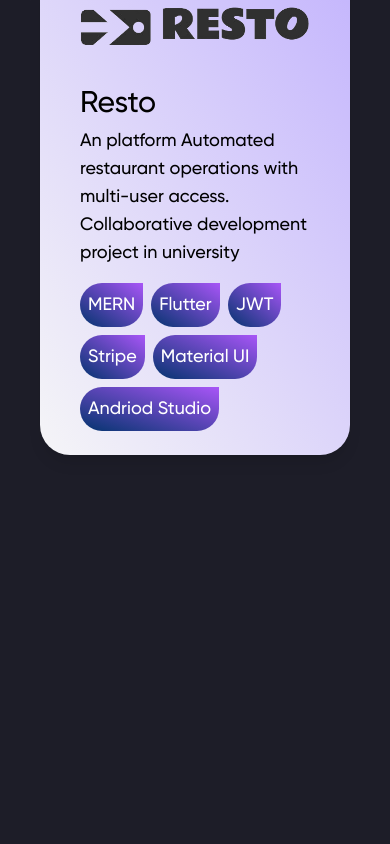
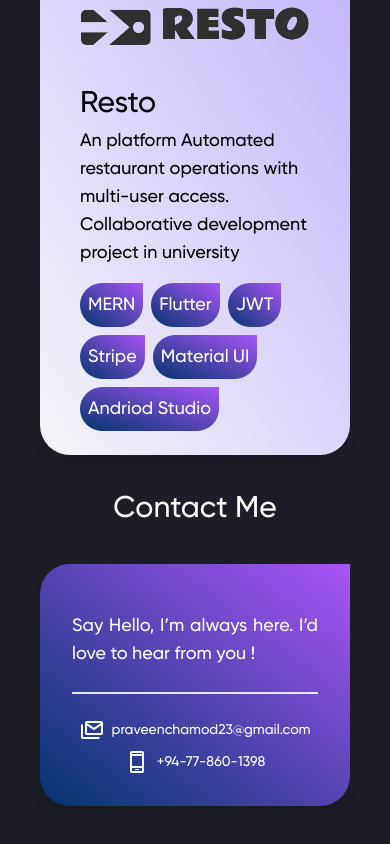
Before and after one commit to PraveenChamod/Portfolio, a React (Create React App) app: page / in a window 390 px wide. Shown: the part 6065-6909 px from the top of the page. Before the commit the page ends 6552 px from the top, so only its background shows below. Built offline with nearby package versions, Linux system fonts and the light colour scheme.

Commit message:
Add contact section.

```diff
--- a/src/assets/images/icons/index.tsx
+++ b/src/assets/images/icons/index.tsx
@@ -3,3 +3,5 @@ export { ReactComponent as AboutMeIcon } from './AboutMe.svg';
 export { ReactComponent as BlogsIcon } from './Blogs.svg';
 export { ReactComponent as ProjectIcon } from './Project.svg';
 export { ReactComponent as PublicationsIcon } from './Publications.svg';
+export { ReactComponent as MailIcon } from './Mail.svg';
+export { ReactComponent as PhoneIcon } from './Phone.svg';
--- a/src/common/components/NavBar.tsx
+++ b/src/common/components/NavBar.tsx
@@ -45,7 +45,7 @@ function NavBar() {
               <li onClick={() => handleScrollToSection("project")}>
                 <button>Projects</button>
               </li>
-              <li onClick={() => handleScrollToSection("")}>
+              <li onClick={() => handleScrollToSection("contact")}>
                 <button>Contact</button>
               </li>
             </ul>
--- /dev/null
+++ b/src/features/contact/index.tsx
@@ -0,0 +1,36 @@
+import React from "react";
+import { MailIcon, PhoneIcon } from "../../assets/images/icons";
+
+function Contact() {
+  return (
+    <div className="flex flex-col mb-12 w-full h-full lg:px-60 md:px-20 sm:px-20 px-10">
+      <p className="text-[30px] sm:text-[40px] md:text-[40px] lg:text-[40px] text-center my-8">
+        Contact Me
+      </p>
+      <div className="text-center p-8 rounded-tl-[30px] rounded-bl-[30px] rounded-br-[30px] shadow-lg bg-gradient-to-tr from-[#03346E] to-purple-500">
+        <div className="border-b-2 border-white-500 pb-6">
+          <p className="mt-4 text-lg text-justify">
+            Say Hello, I’m always here. I’d love to hear from you !
+          </p>
+        </div>
+        <div className="flex flex-col items-center text-center mt-6">
+          <div className="mb-2 flex items-center space-x-2">
+            <MailIcon className="w-6 h-6 text-white" />
+            <a
+              href="mailto:praveenchamod23@gmail.com"
+              className="text-sm sm:text-md md:text-lg text-white"
+            >
+              praveenchamod23@gmail.com
+            </a>
+          </div>
+          <div className="flex items-center space-x-2">
+            <PhoneIcon className="w-6 h-6 text-white" />
+            <p className="text-sm md:text-md lg:text-lg">+94-77-860-1398</p>
+          </div>
+        </div>
+      </div>
+    </div>
+  );
+}
+
+export default Contact;
--- a/src/features/page/index.tsx
+++ b/src/features/page/index.tsx
@@ -1,6 +1,7 @@
 import Home from "../home";
 import About from "../about";
 import Project from "../project";
+import Contact from "../contact";
 
 function page() {
   return (
@@ -14,6 +15,9 @@ function page() {
       <section id="project" className="projectSection">
         <Project />
       </section>
+      <section id="contact">
+        <Contact />
+      </section>
     </div>
   );
 }
--- a/src/features/project/index.tsx
+++ b/src/features/project/index.tsx
@@ -2,7 +2,7 @@ import { projectList } from "../../consts/uiLists";
 
 function Project() {
   return (
-    <div className="sm:px-20 px-10 mb-8">
+    <div className="sm:px-20 px-10">
       <p className="text-[30px] sm:text-[40px] md:text-[40px] lg:text-[40px] text-center my-8">
         Project Experience
       </p>
```
Also changed, not shown: src/assets/images/icons/Mail.svg (added), src/assets/images/icons/Phone.svg (added).
